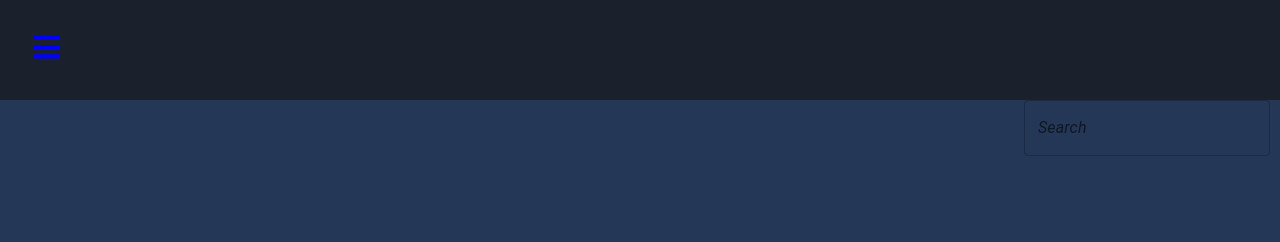
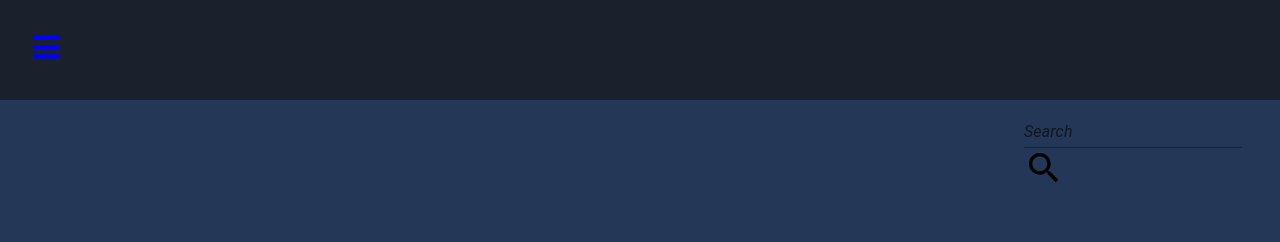
Before and after one commit to Pedro-Baruch/Project-recycle, a React (Vite) app in the folder FrontendPR/: page / in a window 1280 px wide. Shown: the top 242 px of the page. Built offline with nearby package versions, Linux system fonts and the light colour scheme.

Commit message:
Add-SearchBar ICON @mui
s

```diff
--- a/FrontendPR/package.json
+++ b/FrontendPR/package.json
@@ -11,6 +11,7 @@
   "dependencies": {
     "@emotion/react": "^11.10.4",
     "@emotion/styled": "^11.10.4",
+    "@mui/icons-material": "^5.10.6",
     "@mui/styled-engine": "^5.10.8",
     "axios": "^1.0.0",
     "react": "^18.2.0",
--- a/FrontendPR/src/Components/Search-Bar/Filter/searchBar/index.tsx
+++ b/FrontendPR/src/Components/Search-Bar/Filter/searchBar/index.tsx
@@ -1,14 +1,27 @@
 import './style.css'
 import TextField from "@mui/material/TextField";
+import Search  from '@mui/icons-material/Search';
+
+
+
+
+
+
+
 
 const SearchBar = () => {
   return (
-      <div className="search">
+      <div className="search-Bar">
         <TextField
           id="outlined-basic"
-          variant="outlined"
+          variant="standard"
           label="Search"
+          color='info'
+
         />
+          <Search  sx={{fontSize: 40 ,color: 'black' }}/>
+
+
       </div>
   );
 };
--- a/FrontendPR/src/Components/Search-Bar/Filter/searchBar/style.css
+++ b/FrontendPR/src/Components/Search-Bar/Filter/searchBar/style.css
@@ -1,4 +1,4 @@
-.search{
+.search-Bar{
     width: 20%;
 
     float: right;
```
Also changed, not shown: 1 other file (tests, documents, lock files or other folders).
